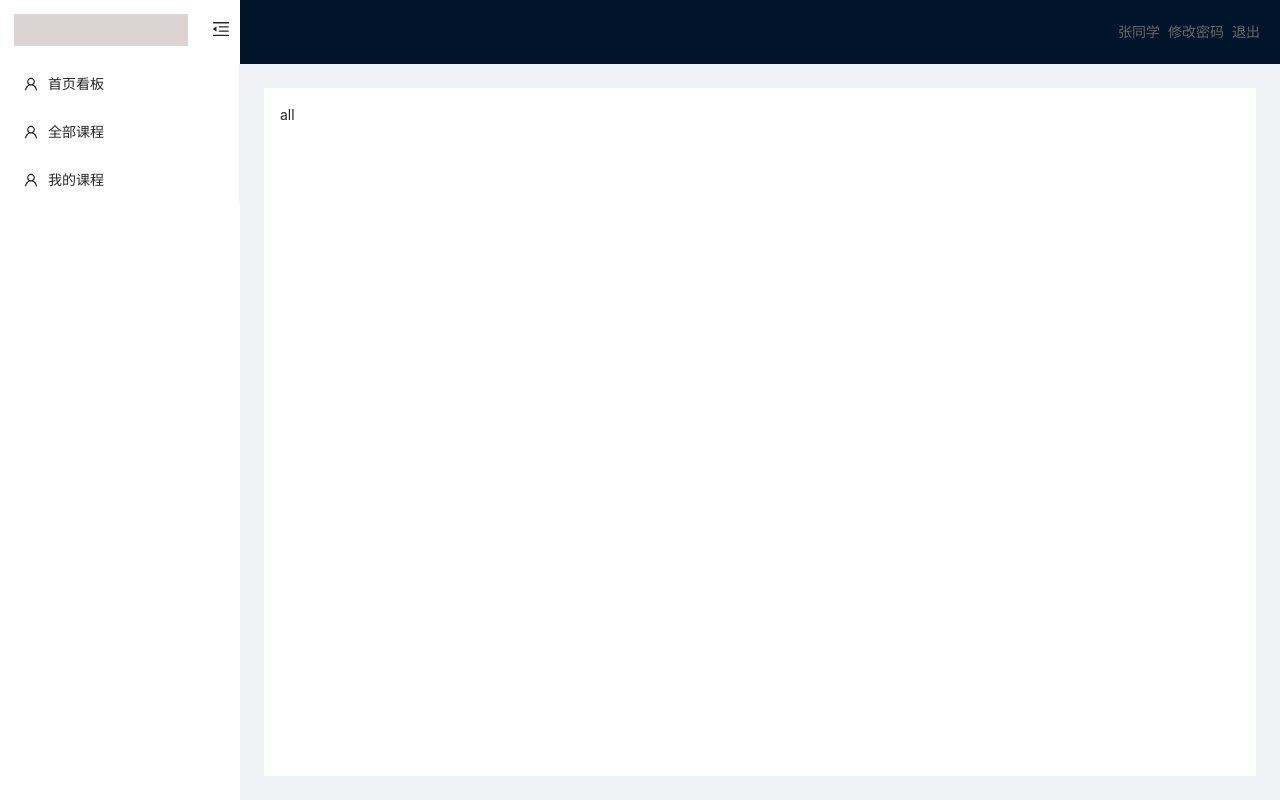
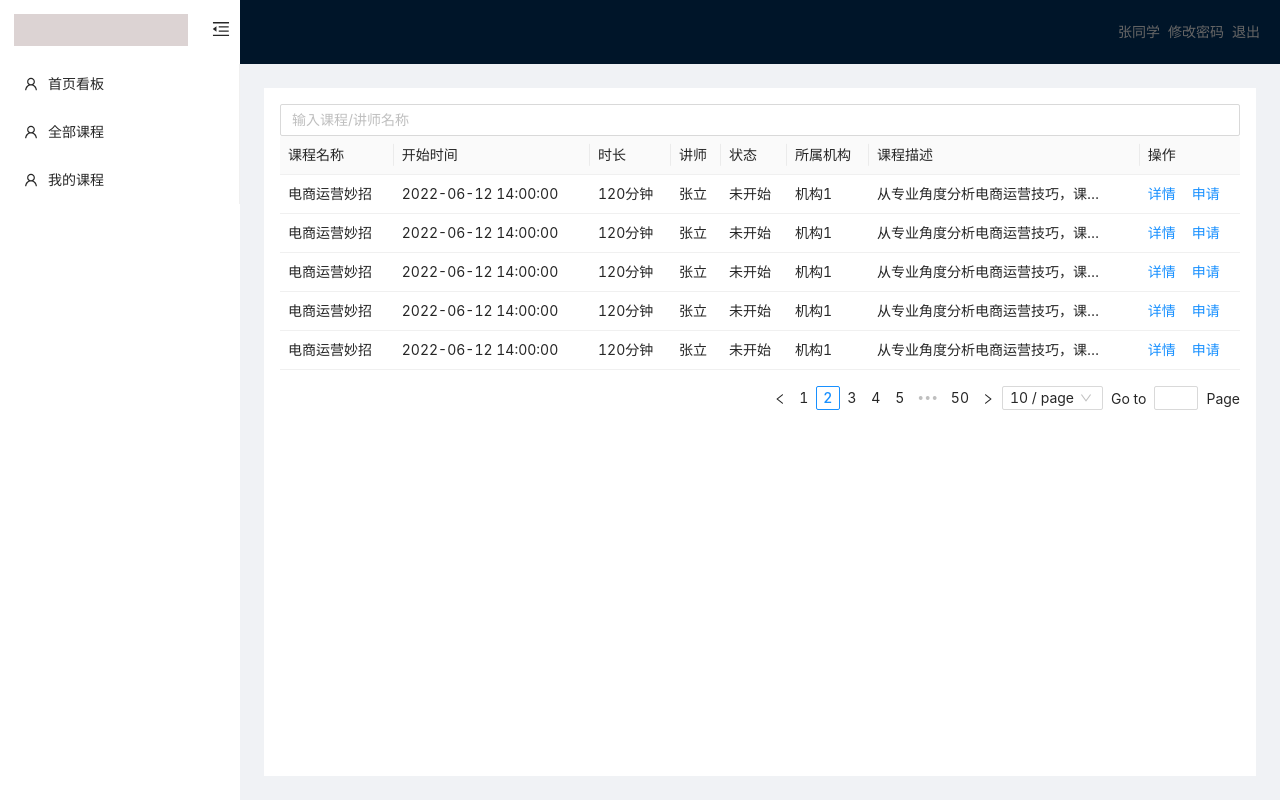
Before and after one commit to Ma-XiaoFei/education-react-frontend, a React (Vite) app: page /allCourse in a window 1280 px wide. Built offline with nearby package versions, Linux system fonts and the light colour scheme; sample sign-in values are in the browser's storage.

Commit message:
feat:全部课程表格

```diff
--- a/src/pages/AllCourse/index.tsx
+++ b/src/pages/AllCourse/index.tsx
@@ -1,9 +1,112 @@
 import React, { memo } from 'react';
-
+import './index.less';
+import { Table ,Space,Input } from 'antd';
+const Tablecolumns = [
+	{
+		title: '课程名称',
+		dataIndex: 'coursename',
+	},
+	{
+		title: '开始时间',
+		dataIndex: 'starttime',
+	},
+	{
+		title: '时长',
+		dataIndex: 'duration',
+	},
+	{
+		title: '讲师',
+		dataIndex: 'lecturer',
+	},
+	{
+		title: '状态',
+		dataIndex: 'state',
+	},
+	{
+		title: '所属机构',
+		dataIndex: 'organization',
+	},
+	{
+		title: '课程描述',
+		dataIndex: 'description',
+	},
+	{
+		title: '操作',
+		dataIndex: 'operation',
+		// align:'center',
+		render: () =>  <Space size="middle">
+			<a>详情</a>
+			<a>申请</a>
+		</Space>
+	}
+];
+const Tabledata = [
+	{
+		key: '1',
+		coursename: '电商运营妙招',
+		starttime: '2022-06-12 14:00:00',
+		duration: '120分钟',
+		lecturer: '张立',
+		state: '未开始',
+		organization: '机构1',
+		description: '从专业角度分析电商运营技巧，课…'
+	},
+	{
+		key: '2',
+		coursename: '电商运营妙招',
+		starttime: '2022-06-12 14:00:00',
+		duration: '120分钟',
+		lecturer: '张立',
+		state: '未开始',
+		organization: '机构1',
+		description: '从专业角度分析电商运营技巧，课…'
+	},
+	{
+		key: '3',
+		coursename: '电商运营妙招',
+		starttime: '2022-06-12 14:00:00',
+		duration: '120分钟',
+		lecturer: '张立',
+		state: '未开始',
+		organization: '机构1',
+		description: '从专业角度分析电商运营技巧，课…'
+	},
+	{
+		key: '4',
+		coursename: '电商运营妙招',
+		starttime: '2022-06-12 14:00:00',
+		duration: '120分钟',
+		lecturer: '张立',
+		state: '未开始',
+		organization: '机构1',
+		description: '从专业角度分析电商运营技巧，课…'
+	},
+	{
+		key: '5',
+		coursename: '电商运营妙招',
+		starttime: '2022-06-12 14:00:00',
+		duration: '120分钟',
+		lecturer: '张立',
+		state: '未开始',
+		organization: '机构1',
+		description: '从专业角度分析电商运营技巧，课…'
+	},
+];
 const About = memo(() => {
 	return (
 		<div>
-            all
+			<Input placeholder="输入课程/讲师名称" />
+			<Table
+				scroll={{ x: 500 }}
+				columns={Tablecolumns}
+				dataSource={Tabledata}
+				size="small"
+				pagination={{
+					total: 500,
+					defaultCurrent: 2,
+					showQuickJumper: true,
+				}}
+			/>
 		</div>
 	);
 });
```
Also changed, not shown: src/pages/AllCourse/index.less (added).
